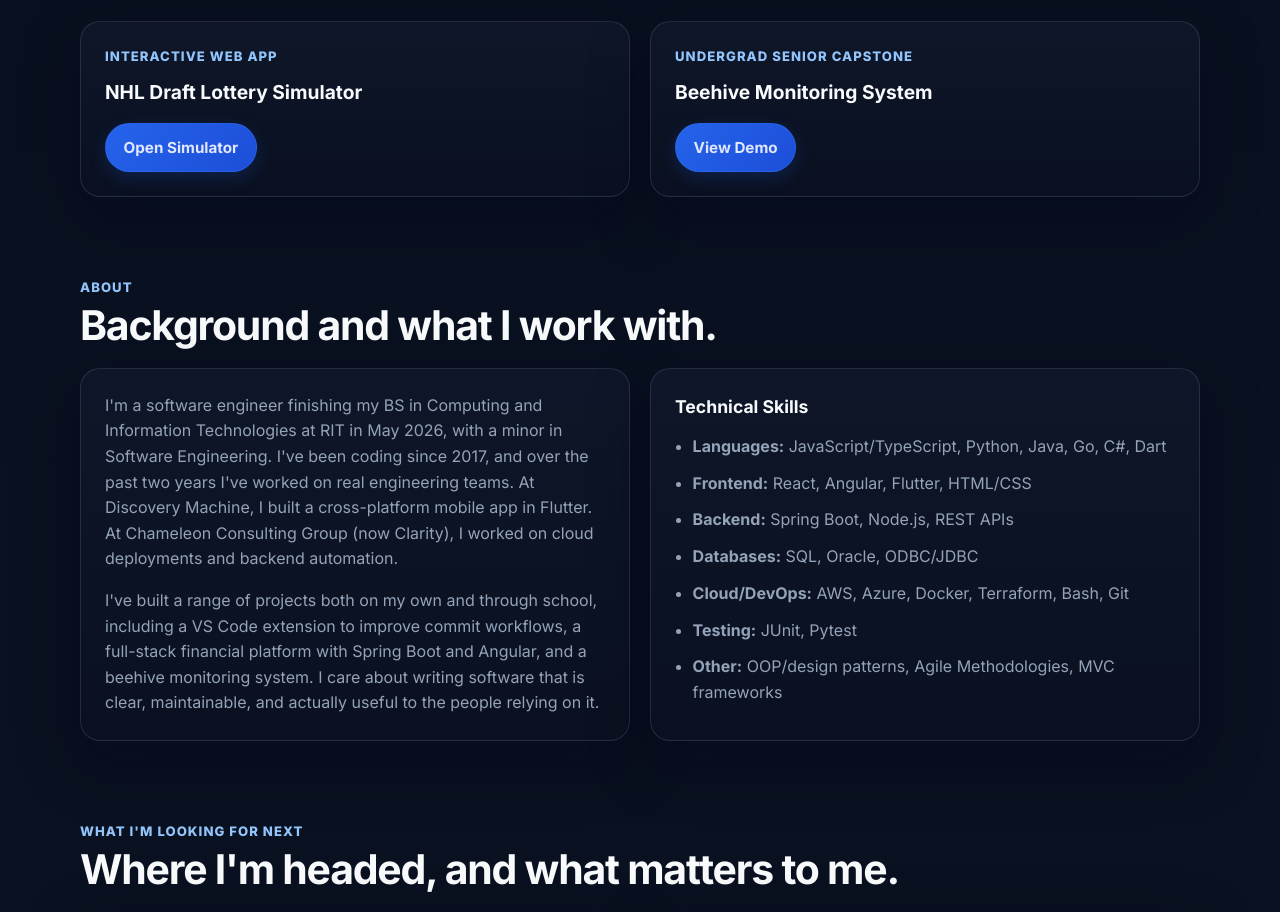
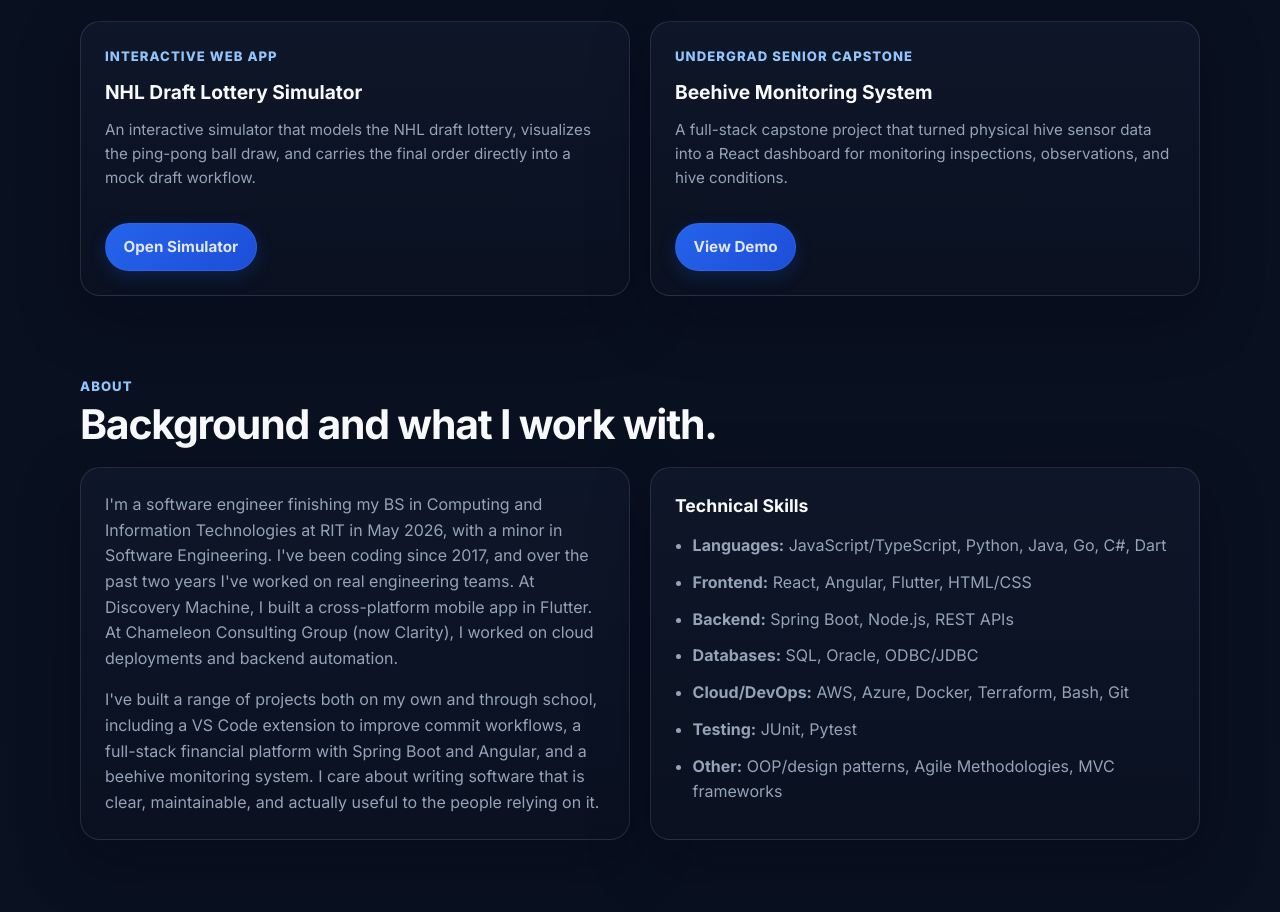
Before and after one commit to joshcohn27/personal-site, a React (Vite) app: page / in a window 1280 px wide. Shown: the part 1088-2000 px from the top of the page. Built offline with nearby package versions, Linux system fonts and the light colour scheme.

Commit message:
projects update

```diff
--- a/src/components/Projects.tsx
+++ b/src/components/Projects.tsx
@@ -4,12 +4,16 @@
     {
         title: "NHL Draft Lottery Simulator",
         type: "Interactive Web App",
+        description:
+            "An interactive simulator that models the NHL draft lottery, visualizes the ping-pong ball draw, and carries the final order directly into a mock draft workflow.",
         link: "https://nhlmock.joshbcohn.com",
         linkLabel: "Open Simulator",
     },
     {
         title: "Beehive Monitoring System",
         type: "Undergrad Senior Capstone",
+        description:
+            "A full-stack capstone project that turned physical hive sensor data into a React dashboard for monitoring inspections, observations, and hive conditions.",
         link: "https://joshbcohn.com/projects/beehive",
         linkLabel: "View Demo",
     },
@@ -19,7 +23,16 @@
     return (
         <section id="projects" className="section section-alt">
             <div className="container">
-                <div className="section-heading" style={{ display: "flex", alignItems: "flex-end", justifyContent: "space-between", flexWrap: "wrap", gap: "1rem" }}>
+                <div
+                    className="section-heading"
+                    style={{
+                        display: "flex",
+                        alignItems: "flex-end",
+                        justifyContent: "space-between",
+                        flexWrap: "wrap",
+                        gap: "1rem",
+                    }}
+                >
                     <div>
                         <p className="section-label">Projects</p>
                         <h2>Selected work.</h2>
@@ -45,6 +58,17 @@
                         <article className="project-card" key={project.title} style={{ padding: "1.5rem" }}>
                             <p className="project-type">{project.type}</p>
                             <h3>{project.title}</h3>
+                            <p
+                                className="project-description"
+                                style={{
+                                    marginTop: "0.65rem",
+                                    marginBottom: "1rem",
+                                    fontSize: "0.95rem",
+                                    lineHeight: 1.6,
+                                }}
+                            >
+                                {project.description}
+                            </p>
                             {project.link && (
                                 <a
                                     href={project.link}
```
